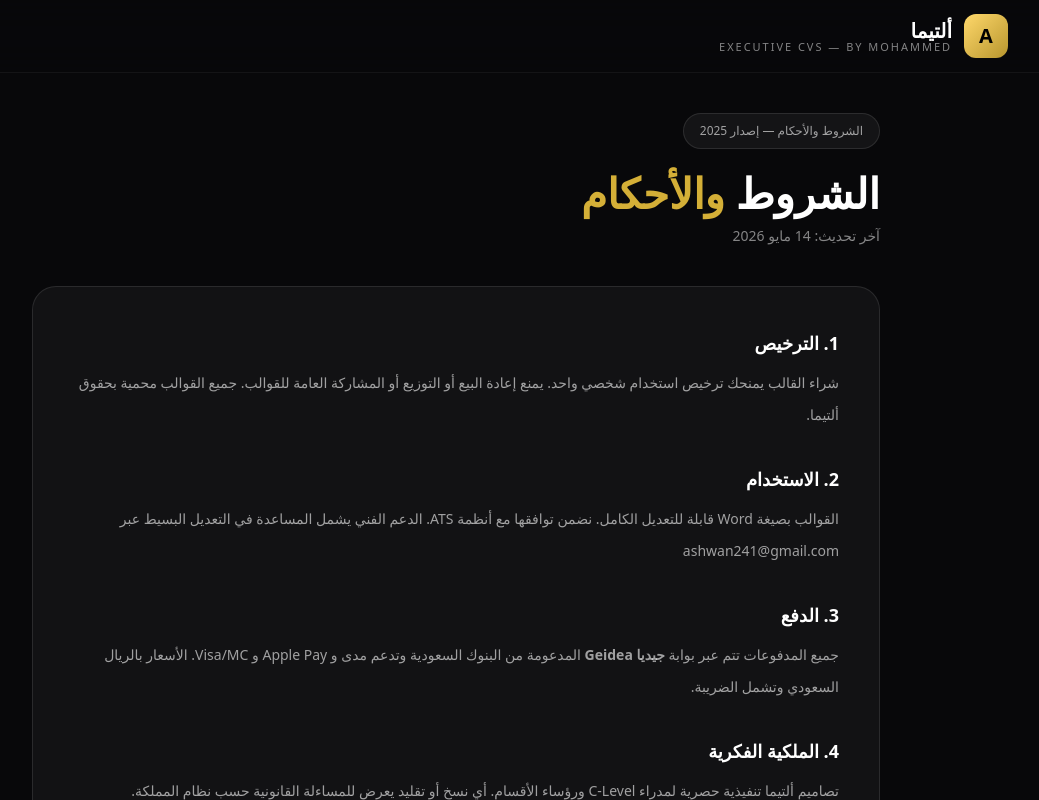
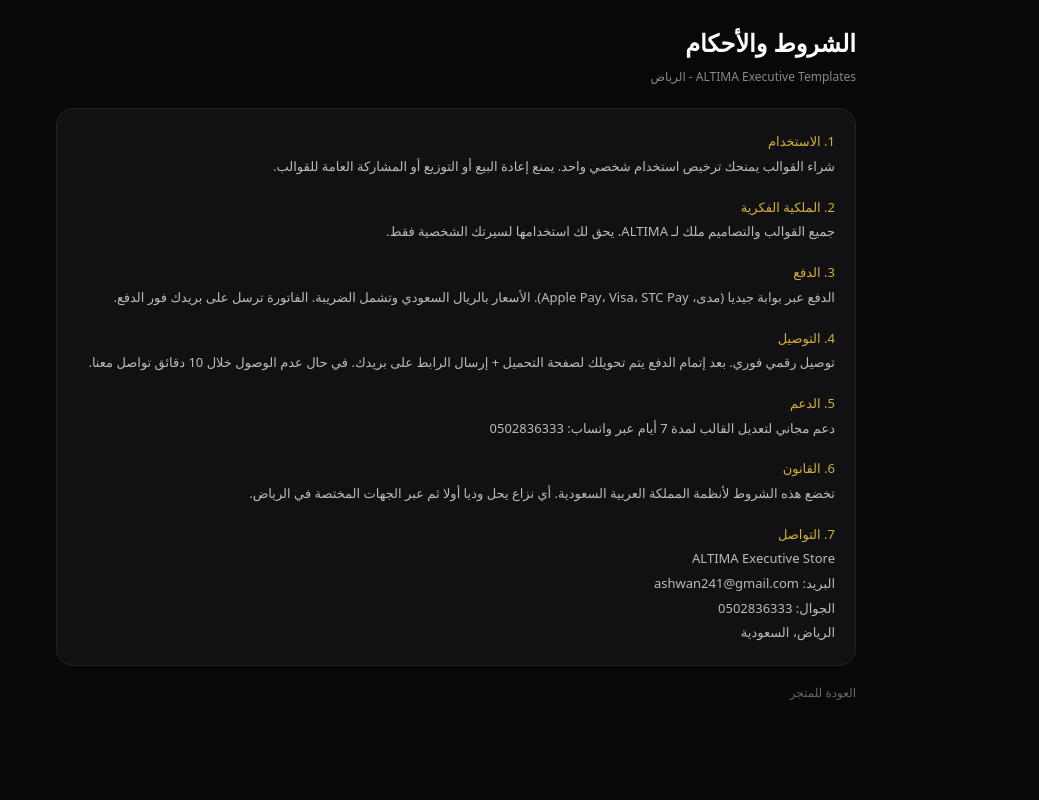
Before and after one commit to altima261/altima-store, a Next.js app: page /terms in a window 1280 px wide. Shown: the top 800 px of the page, without its empty margins (184-1223 px from the left). Built offline with nearby package versions, Linux system fonts and the light colour scheme.

Commit message:
Update page.tsx

```diff
--- a/app/terms/page.tsx
+++ b/app/terms/page.tsx
@@ -1,32 +1,33 @@
-import React from 'react';
+export default function Terms(){
+ return(
+ <div dir="rtl" style={{minHeight:'100vh',background:'#08080A',color:'#fff',padding:20,fontFamily:'system-ui',lineHeight:1.9}}>
+  <div style={{maxWidth:800,margin:'0 auto'}}>
+   <h1 style={{fontSize:24,fontWeight:900}}>الشروط والأحكام</h1>
+   <p style={{color:'#888',fontSize:12}}>ALTIMA Executive Templates - الرياض</p>
+   <div style={{marginTop:20,background:'#111114',border:'1px solid #222',borderRadius:16,padding:20,fontSize:13,color:'#bbb'}}>
+    <h3 style={{color:'#D4AF37'}}>1. الاستخدام</h3>
+    <p>شراء القوالب يمنحك ترخيص استخدام شخصي واحد. يمنع إعادة البيع أو التوزيع أو المشاركة العامة للقوالب.</p>
 
-export default function TermsPage() {
-  return (
-    <div dir="rtl" className="min-h-screen bg-[#08080A] text-white">
-      <style>{`@import url('https://fonts.googleapis.com/css2?family=Tajawal:wght@400;500;700;800;900&display=swap');`}</style>
-      <header className="sticky top-0 z-50 backdrop-blur-xl bg-[#08080A]/80 border-b border-white/5">
-        <div className="max-w-6xl mx-auto px-6 h-[72px] flex items-center justify-between">
-          <div className="flex items-center gap-3">
-            <div className="w-11 h-11 rounded-[12px] bg-gradient-to-br from-[#FFD86B] to-[#B8962E] flex items-center justify-center text-black font-black text-xl">A</div>
-            <div className="leading-none"><div className="font-black text-[20px]">ألتيما</div><div className="text-[11px] tracking-[0.18em] text-white/50">EXECUTIVE CVS — BY MOHAMMED</div></div>
-          </div>
-        </div>
-      </header>
+    <h3 style={{color:'#D4AF37',marginTop:16}}>2. الملكية الفكرية</h3>
+    <p>جميع القوالب والتصاميم ملك لـ ALTIMA. يحق لك استخدامها لسيرتك الشخصية فقط.</p>
 
-      <div className="max-w-4xl mx-auto px-6 pt-10 pb-20">
-        <div className="inline-flex items-center gap-2 px-4 py-2 rounded-full border border-white/10 bg-white/5 text-[12px] text-white/60 mb-6">الشروط والأحكام — إصدار 2025</div>
-        <h1 className="text-[42px] font-black leading-[0.95]">الشروط <span className="text-[#D4AF37]">والأحكام</span></h1>
-        <p className="mt-3 text-white/50 text-[14px]">آخر تحديث: 14 مايو 2026</p>
+    <h3 style={{color:'#D4AF37',marginTop:16}}>3. الدفع</h3>
+    <p>الدفع عبر بوابة جيديا (مدى، Apple Pay، Visa، STC Pay). الأسعار بالريال السعودي وتشمل الضريبة. الفاتورة ترسل على بريدك فور الدفع.</p>
 
-        <div className="mt-10 rounded-[24px] bg-[#121214] border border-white/10 p-8 md:p-10 space-y-8 text-[14px] leading-8 text-white/60">
-          <section><h2 className="text-white font-bold text-[18px] mb-2">1. الترخيص</h2><p>شراء القالب يمنحك ترخيص استخدام شخصي واحد. يمنع إعادة البيع أو التوزيع أو المشاركة العامة للقوالب. جميع القوالب محمية بحقوق ألتيما.</p></section>
-          <section><h2 className="text-white font-bold text-[18px] mb-2">2. الاستخدام</h2><p>القوالب بصيغة Word قابلة للتعديل الكامل. نضمن توافقها مع أنظمة ATS. الدعم الفني يشمل المساعدة في التعديل البسيط عبر ashwan241@gmail.com</p></section>
-          <section><h2 className="text-white font-bold text-[18px] mb-2">3. الدفع</h2><p>جميع المدفوعات تتم عبر بوابة <strong>جيديا Geidea</strong> المدعومة من البنوك السعودية وتدعم مدى و Apple Pay و Visa/MC. الأسعار بالريال السعودي وتشمل الضريبة.</p></section>
-          <section><h2 className="text-white font-bold text-[18px] mb-2">4. الملكية الفكرية</h2><p>تصاميم ألتيما تنفيذية حصرية لمدراء C-Level ورؤساء الأقسام. أي نسخ أو تقليد يعرض للمساءلة القانونية حسب نظام المملكة.</p></section>
-          <section><h2 className="text-white font-bold text-[18px] mb-2">5. التواصل الرسمي</h2><div className="rounded-xl bg-black border border-white/10 p-4"><div className="text-white/40 text-[11px]">البريد الموحد مع عقد جيديا</div><div className="text-[#D4AF37] font-bold dir-ltr text-right">ashwan241@gmail.com</div><div className="mt-2">انستقرام: @altima261 — وثيقة عمل حر: FL-611870833</div></div></section>
-          <div className="rounded-full bg-[#0A3D1F] border border-[#00D26A]/20 p-3 text-center text-[12px] text-[#9DFFC0]">متوافق مع نظام التجارة الإلكترونية السعودي - ZATCA</div>
-        </div>
-      </div>
-    </div>
-  );
+    <h3 style={{color:'#D4AF37',marginTop:16}}>4. التوصيل</h3>
+    <p>توصيل رقمي فوري. بعد إتمام الدفع يتم تحويلك لصفحة التحميل + إرسال الرابط على بريدك. في حال عدم الوصول خلال 10 دقائق تواصل معنا.</p>
+
+    <h3 style={{color:'#D4AF37',marginTop:16}}>5. الدعم</h3>
+    <p>دعم مجاني لتعديل القالب لمدة 7 أيام عبر واتساب: 0502836333</p>
+
+    <h3 style={{color:'#D4AF37',marginTop:16}}>6. القانون</h3>
+    <p>تخضع هذه الشروط لأنظمة المملكة العربية السعودية. أي نزاع يحل وديا أولا ثم عبر الجهات المختصة في الرياض.</p>
+
+    <h3 style={{color:'#D4AF37',marginTop:16}}>7. التواصل</h3>
+    <p>ALTIMA Executive Store<br/>البريد: ashwan241@gmail.com<br/>الجوال: 0502836333<br/>الرياض، السعودية</p>
+   </div>
+   <a href="/" style={{display:'inline-block',marginTop:16,color:'#666',fontSize:12}}>العودة للمتجر</a>
+  </div>
+ </div>
+ )
 }
```
